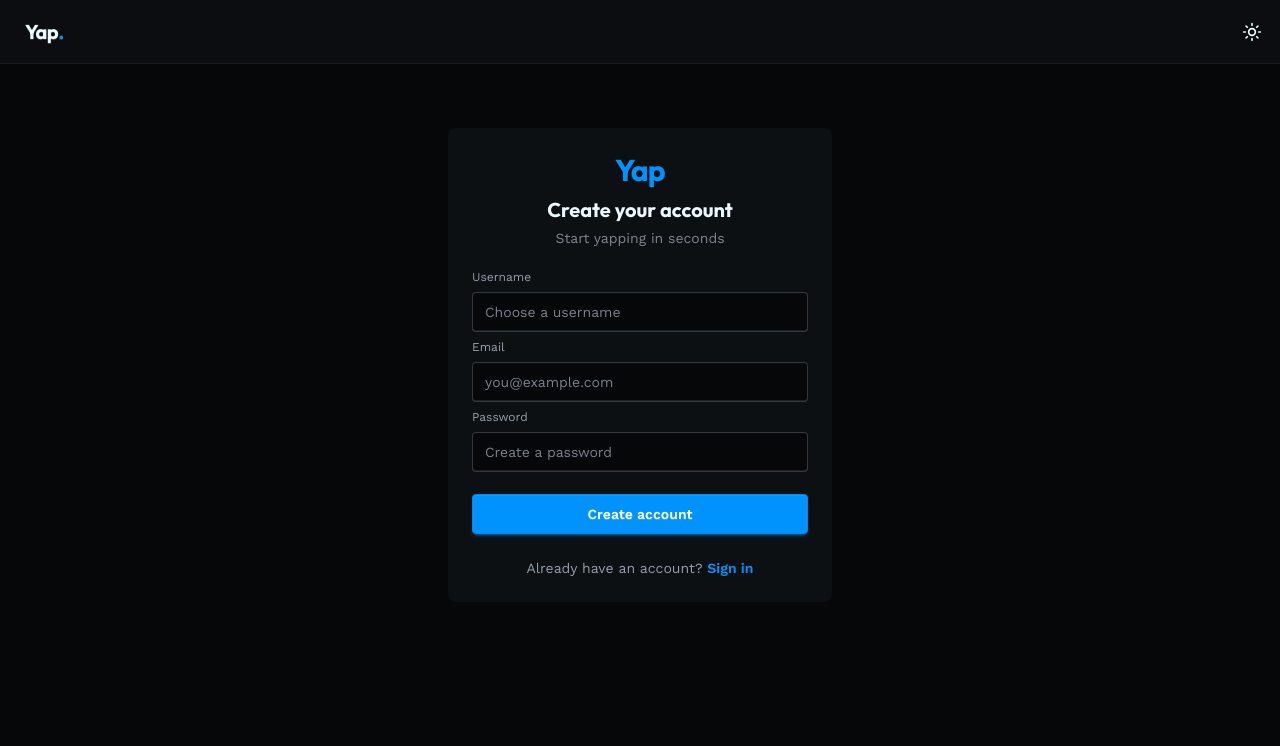
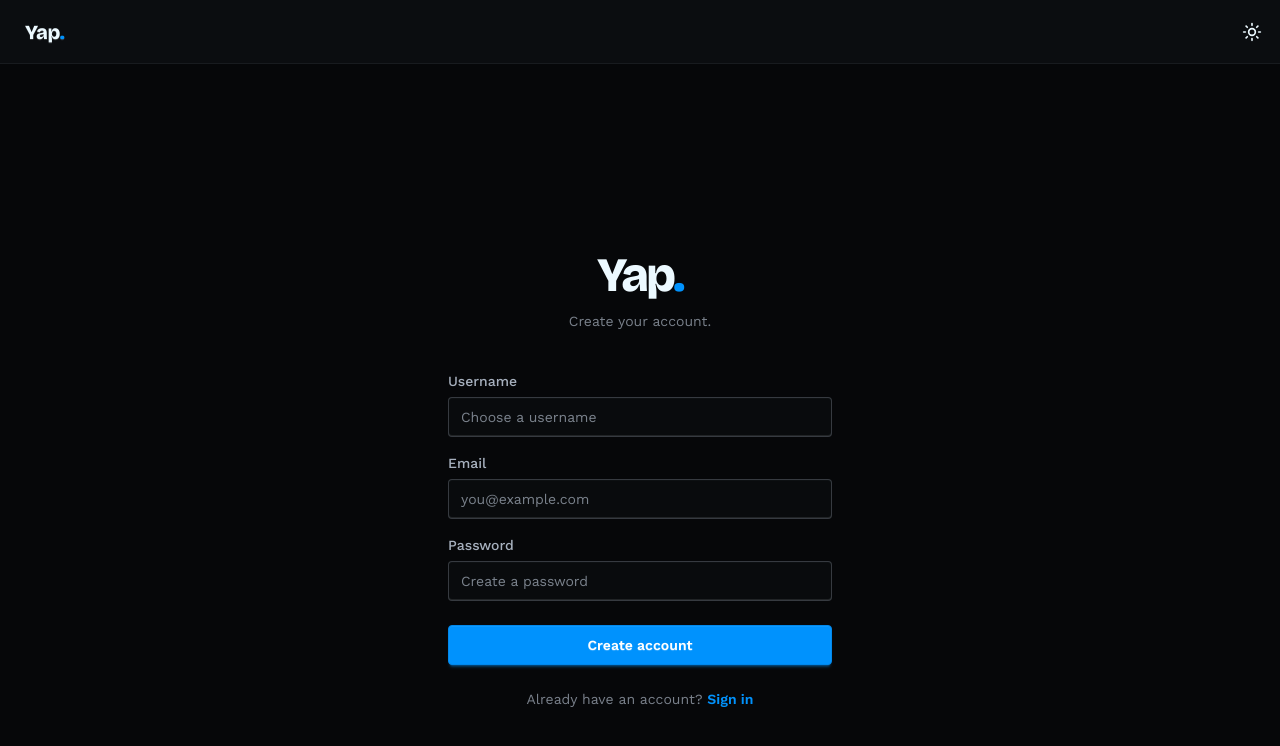
Before and after one commit to fabio-jun/yap-client, a React (Vite) app: page /register in a window 1280 px wide. Shown: the top 746 px of the page. Built offline with nearby package versions, Linux system fonts and the light colour scheme.

Commit message:
FEAT: Update styles and improve UI

```diff
--- a/src/index.css
+++ b/src/index.css
@@ -1,4 +1,4 @@
-@import url('https://fonts.googleapis.com/css2?family=Outfit:wght@300;400;500;600;700&family=Work+Sans:wght@300;400;500;600;700&display=swap');
+@import url('https://fonts.googleapis.com/css2?family=Bricolage+Grotesque:opsz,wght@12..96,200..800&family=Work+Sans:wght@300;400;500;600;700&display=swap');
 @import "tailwindcss";
 @plugin "daisyui" {
   themes: light, dark --default;
@@ -11,7 +11,8 @@ html {
 
 h1, h2, h3, h4, h5, h6,
 .text-xl, .text-2xl, .text-3xl, .text-4xl, .text-5xl, .text-6xl {
-  font-family: 'Outfit', system-ui, sans-serif;
+  font-family: 'Bricolage Grotesque', system-ui, sans-serif;
+  font-optical-sizing: auto;
 }
 
 /* Dark theme */
@@ -122,3 +123,10 @@ h1, h2, h3, h4, h5, h6,
   background: oklch(80% 0.01 260);
   border-radius: 3px;
 }
+
+/* Easing tokens */
+:root {
+  --ease-out-expo: cubic-bezier(0.16, 1, 0.3, 1);
+  --ease-out-quart: cubic-bezier(0.25, 1, 0.5, 1);
+  --ease-in-out-quart: cubic-bezier(0.76, 0, 0.24, 1);
+}
--- a/src/pages/LoginPage.tsx
+++ b/src/pages/LoginPage.tsx
@@ -27,42 +27,65 @@ export default function LoginPage() {
   };
 
   return (
-    <div className="flex justify-center mt-12 animate-fade-in-up">
-      <div className="card bg-base-200 w-full max-w-sm">
-        <div className="card-body">
-          <div className="text-center mb-2">
-            <span className="text-3xl font-extrabold text-primary tracking-tight">Yap</span>
-            <h1 className="text-xl font-bold mt-2">Welcome back</h1>
-            <p className="text-sm text-base-content/50 mt-1">Sign in to your account</p>
+    <div className="min-h-screen flex items-center justify-center px-4 py-12 animate-fade-in-up">
+      <div className="w-full max-w-sm">
+        <div className="mb-10 text-center">
+          <span className="text-5xl font-extrabold tracking-tighter text-base-content">
+            Yap<span className="text-primary">.</span>
+          </span>
+          <p className="mt-3 text-base-content/50 text-sm">Welcome back. Sign in to continue.</p>
         </div>
-          {error && <div className="alert alert-error text-sm">{error}</div>}
-          <form onSubmit={handleSubmit}>
-            <fieldset className="fieldset">
-              <label className="fieldset-label">Email</label>
+
+        {error && <div className="alert alert-error text-sm mb-4">{error}</div>}
+
+        <form onSubmit={handleSubmit} className="flex flex-col gap-4">
+          <div className="flex flex-col gap-1.5">
+            <label className="text-sm font-medium text-base-content/70" htmlFor="email">
+              Email
+            </label>
             <input
+              id="email"
               type="email"
-                className="input input-bordered w-full"
+              className="input input-bordered w-full bg-base-200/50 focus:bg-base-100 transition-colors"
+              placeholder="you@example.com"
               value={email}
               onChange={(e) => setEmail(e.target.value)}
-                placeholder="you@example.com"
+              required
+              autoComplete="email"
             />
-              <label className="fieldset-label">Password</label>
+          </div>
+
+          <div className="flex flex-col gap-1.5">
+            <label className="text-sm font-medium text-base-content/70" htmlFor="password">
+              Password
+            </label>
             <input
+              id="password"
               type="password"
-                className="input input-bordered w-full"
+              className="input input-bordered w-full bg-base-200/50 focus:bg-base-100 transition-colors"
+              placeholder="Your password"
               value={password}
               onChange={(e) => setPassword(e.target.value)}
-                placeholder="Your password"
+              required
+              autoComplete="current-password"
             />
-              <button type="submit" className="btn btn-primary w-full mt-4" disabled={loading}>
-                {loading ? <span className="loading loading-spinner loading-sm"></span> : "Sign in"}
+          </div>
+
+          <button
+            type="submit"
+            className="btn btn-primary w-full mt-2 font-semibold"
+            disabled={loading}
+          >
+            {loading ? <span className="loading loading-spinner loading-sm" /> : "Sign in"}
           </button>
-            </fieldset>
         </form>
-          <p className="text-center text-sm mt-3 text-base-content/60">
-            Don't have an account? <Link to="/register" className="text-primary font-semibold hover:underline">Register</Link>
+
+        <p className="mt-6 text-center text-sm text-base-content/50">
+          No account?{" "}
+          <Link to="/register" className="text-primary font-semibold hover:underline">
+            Get started
+          </Link>
         </p>
-        </div>
       </div>
     </div>
   );
--- a/src/pages/RegisterPage.tsx
+++ b/src/pages/RegisterPage.tsx
@@ -1,4 +1,5 @@
 import { useState } from "react";
+import axios from "axios";
 import { useAuth } from "../hooks/useAuth";
 import { useNavigate, Link } from "react-router-dom";
 import toast from "react-hot-toast";
@@ -19,59 +20,89 @@ export default function RegisterPage() {
       await register(userName, email, password);
       toast.success("Account created!");
       navigate("/");
-    } catch (err: any) {
-      toast.error(err.response?.data?.error || "Failed to register.");
-      setError(err.response?.data?.error || "Failed to register.");
+    } catch (err: unknown) {
+      const message = axios.isAxiosError<{ error?: string }>(err)
+        ? err.response?.data?.error || "Failed to register."
+        : "Failed to register.";
+      toast.error(message);
+      setError(message);
     } finally {
       setLoading(false);
     }
   };
 
   return (
-    <div className="flex justify-center mt-12 animate-fade-in-up">
-      <div className="card bg-base-200 w-full max-w-sm">
-        <div className="card-body">
-          <div className="text-center mb-2">
-            <span className="text-3xl font-extrabold text-primary tracking-tight">Yap</span>
-            <h1 className="text-xl font-bold mt-2">Create your account</h1>
-            <p className="text-sm text-base-content/50 mt-1">Start yapping in seconds</p>
+    <div className="min-h-screen flex items-center justify-center px-4 py-12 animate-fade-in-up">
+      <div className="w-full max-w-sm">
+        <div className="mb-10 text-center">
+          <span className="text-5xl font-extrabold tracking-tighter text-base-content">
+            Yap<span className="text-primary">.</span>
+          </span>
+          <p className="mt-3 text-base-content/50 text-sm">Create your account.</p>
         </div>
-          {error && <div className="alert alert-error text-sm">{error}</div>}
-          <form onSubmit={handleSubmit}>
-            <fieldset className="fieldset">
-              <label className="fieldset-label">Username</label>
+
+        {error && <div className="alert alert-error text-sm mb-4">{error}</div>}
+
+        <form onSubmit={handleSubmit} className="flex flex-col gap-4">
+          <div className="flex flex-col gap-1.5">
+            <label className="text-sm font-medium text-base-content/70" htmlFor="username">
+              Username
+            </label>
             <input
+              id="username"
               type="text"
-                className="input input-bordered w-full"
+              className="input input-bordered w-full bg-base-200/50 focus:bg-base-100 transition-colors"
               value={userName}
               onChange={(e) => setUserName(e.target.value)}
               placeholder="Choose a username"
+              required
+              autoComplete="username"
             />
-              <label className="fieldset-label">Email</label>
+          </div>
+
+          <div className="flex flex-col gap-1.5">
+            <label className="text-sm font-medium text-base-content/70" htmlFor="email">
+              Email
+            </label>
             <input
+              id="email"
               type="email"
-                className="input input-bordered w-full"
+              className="input input-bordered w-full bg-base-200/50 focus:bg-base-100 transition-colors"
               value={email}
               onChange={(e) => setEmail(e.target.value)}
               placeholder="you@example.com"
+              required
+              autoComplete="email"
             />
-              <label className="fieldset-label">Password</label>
+          </div>
+
+          <div className="flex flex-col gap-1.5">
+            <label className="text-sm font-medium text-base-content/70" htmlFor="password">
+              Password
+            </label>
             <input
+              id="password"
               type="password"
-                className="input input-bordered w-full"
+              className="input input-bordered w-full bg-base-200/50 focus:bg-base-100 transition-colors"
               value={password}
               onChange={(e) => setPassword(e.target.value)}
               placeholder="Create a password"
+              required
+              autoComplete="new-password"
             />
-              <button type="submit" className="btn btn-primary w-full mt-4" disabled={loading}>
-                {loading ? <span className="loading loading-spinner loading-sm"></span> : "Create account"}
+          </div>
+
+          <button type="submit" className="btn btn-primary w-full mt-2 font-semibold" disabled={loading}>
+            {loading ? <span className="loading loading-spinner loading-sm" /> : "Create account"}
           </button>
-            </fieldset>
         </form>
-          <p className="text-center text-sm mt-3 text-base-content/60">
-            Already have an account? <Link to="/login" className="text-primary font-semibold hover:underline">Sign in</Link>
+
+        <p className="mt-6 text-center text-sm text-base-content/50">
+          Already have an account?{" "}
+          <Link to="/login" className="text-primary font-semibold hover:underline">
+            Sign in
+          </Link>
         </p>
-        </div>
       </div>
     </div>
   );
--- a/src/pages/SearchPage.tsx
+++ b/src/pages/SearchPage.tsx
@@ -12,30 +12,50 @@ export default function SearchPage() {
   const [searchParams] = useSearchParams();
   const query = searchParams.get("q") || "";
   const tag = searchParams.get("tag") || "";
-  const [posts, setPosts] = useState<Post[]>([]);
-  const [users, setUsers] = useState<User[]>([]);
   const [tab, setTab] = useState<"yaps" | "users">("yaps");
-  const [loading, setLoading] = useState(true);
+  const activeKey = `${tag}:${query}`;
+  const hasSearch = Boolean(tag || query);
+  const [results, setResults] = useState<{
+    key: string;
+    posts: Post[];
+    users: User[];
+  }>({ key: "", posts: [], users: [] });
+  const loading = hasSearch && results.key !== activeKey;
+  const posts = hasSearch ? results.posts : [];
+  const users = hasSearch ? results.users : [];
 
   useEffect(() => {
-    setLoading(true);
+    let cancelled = false;
+
     if (tag) {
-      getAllPosts({ tag }).then((res) => { setPosts(res.data); setLoading(false); });
-      setUsers([]);
+      getAllPosts({ tag }).then((res) => {
+        if (!cancelled) {
+          setResults({ key: activeKey, posts: res.data, users: [] });
+        }
+      });
     } else if (query) {
       Promise.all([
-        getAllPosts({ search: query }).then((res) => setPosts(res.data)),
-        searchUsers(query).then((res) => setUsers(res.data)).catch(() => setUsers([])),
-      ]).finally(() => setLoading(false));
+        getAllPosts({ search: query }).then((res) => res.data),
+        searchUsers(query).then((res) => res.data).catch(() => []),
+      ]).then(([postsData, usersData]) => {
+        if (!cancelled) {
+          setResults({ key: activeKey, posts: postsData, users: usersData });
+        }
+      });
     }
-  }, [query, tag]);
+
+    return () => {
+      cancelled = true;
+    };
+  }, [activeKey, query, tag]);
 
   const handleLikeToggle = (postId: number, liked: boolean, count: number) => {
-    setPosts((prev) =>
-      prev.map((p) =>
+    setResults((prev) => ({
+      ...prev,
+      posts: prev.posts.map((p) =>
         p.id === postId ? { ...p, hasLiked: liked, likeCount: count } : p
-      )
-    );
+      ),
+    }));
   };
 
   const title = tag ? (
```
Lines whose indentation alone changed are shown as unchanged.
